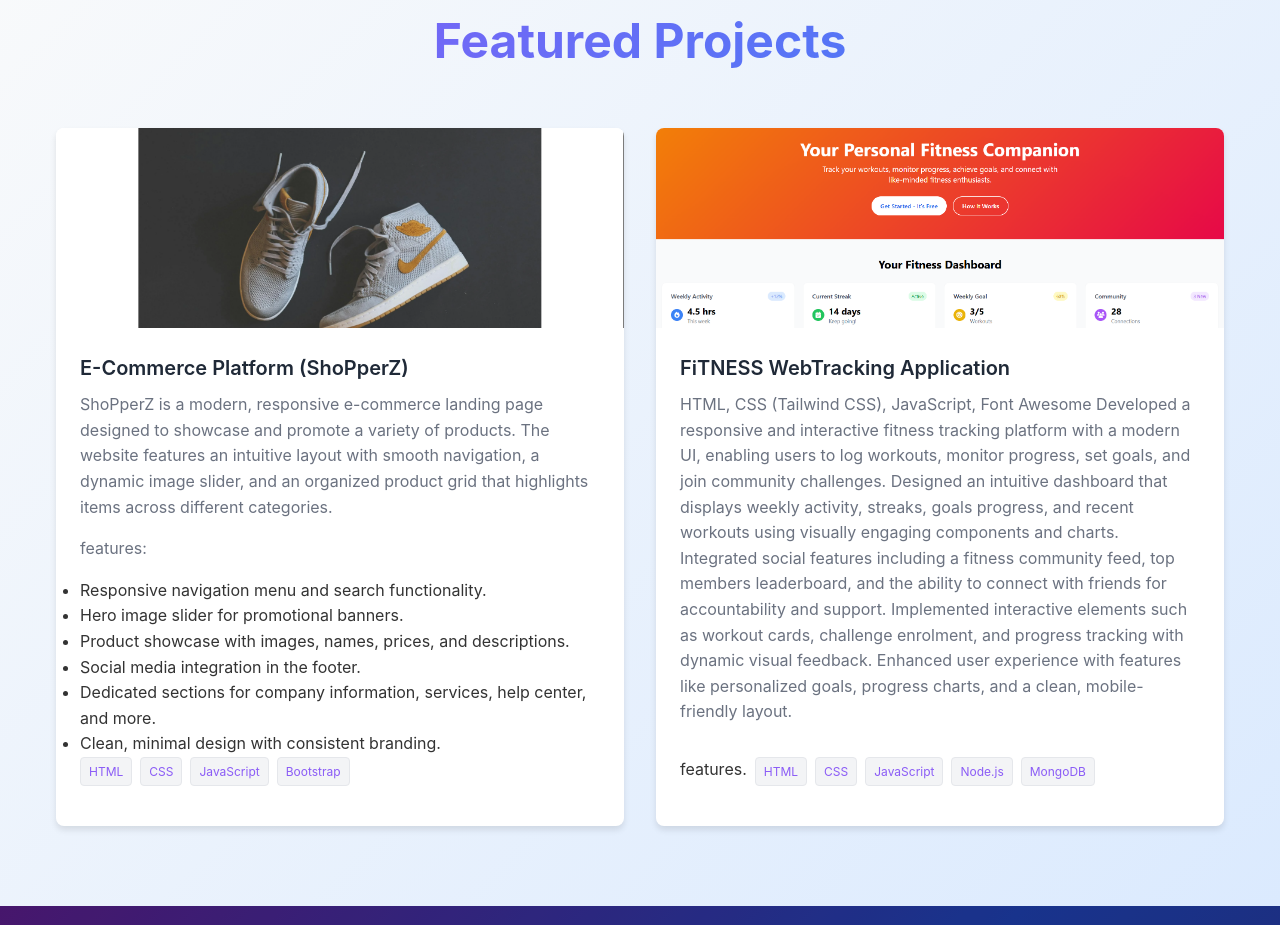
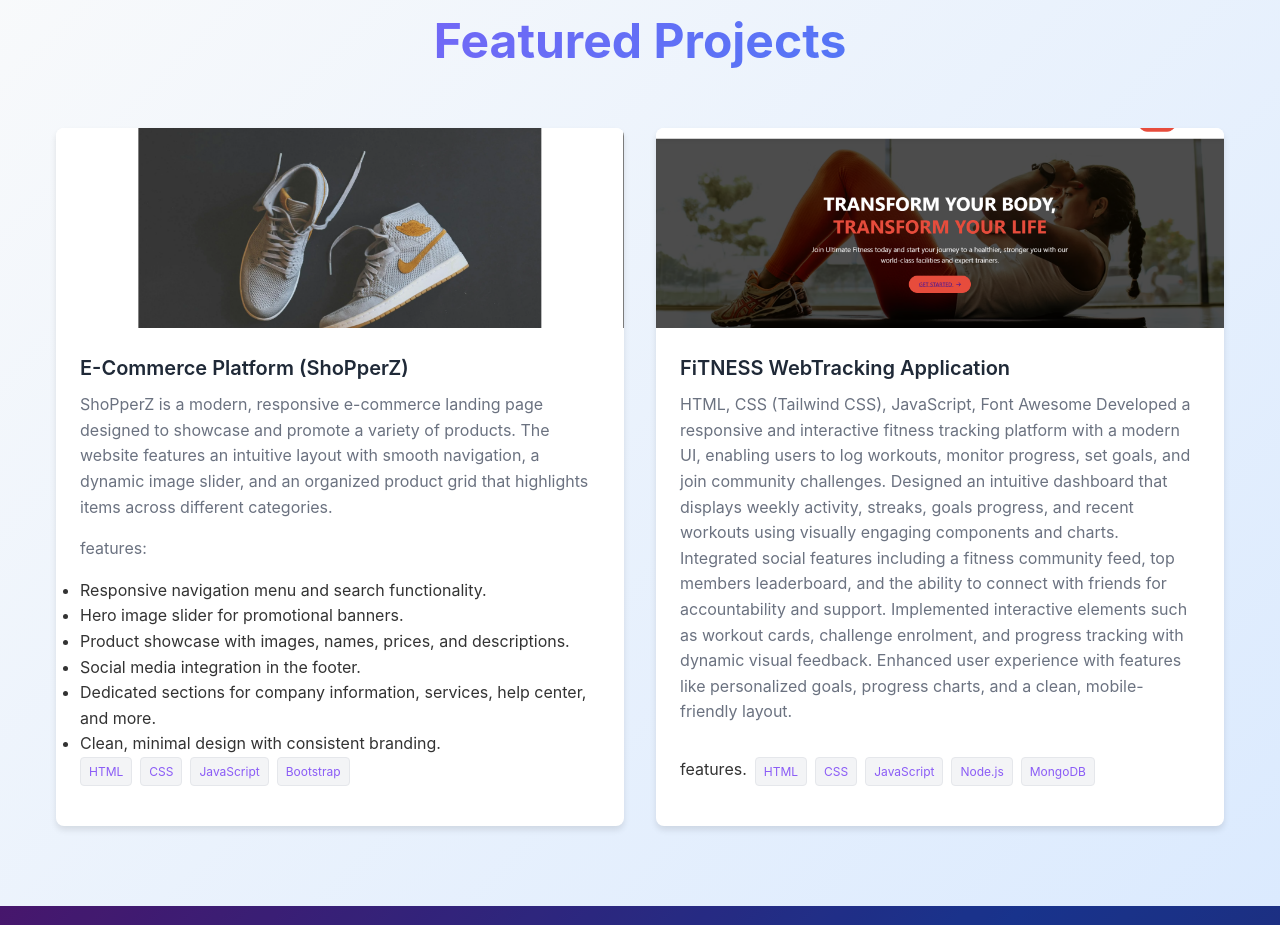
Before and after one commit to PRiYANSHU-1412/Portfolio, a plain HTML site: page index.html in a window 1280 px wide. Shown: the part 1792-2717 px from the top of the page. Drawn offline with Linux system fonts and the light colour scheme.

Commit message:
index.html

```diff
--- a/index.html
+++ b/index.html
@@ -169,7 +169,7 @@
 
                 <div class="project-card scroll-animate">
                     <div class="project-image">
-                        <img src="FiTNESS.png" alt="FiTNESS WebTracking Application">
+                        <img src="Ultimate fitness.png" alt="FiTNESS WebTracking Application">
                         <div class="project-overlay gradient-blue"></div>
                     </div>
                     <div class="project-content">
```
